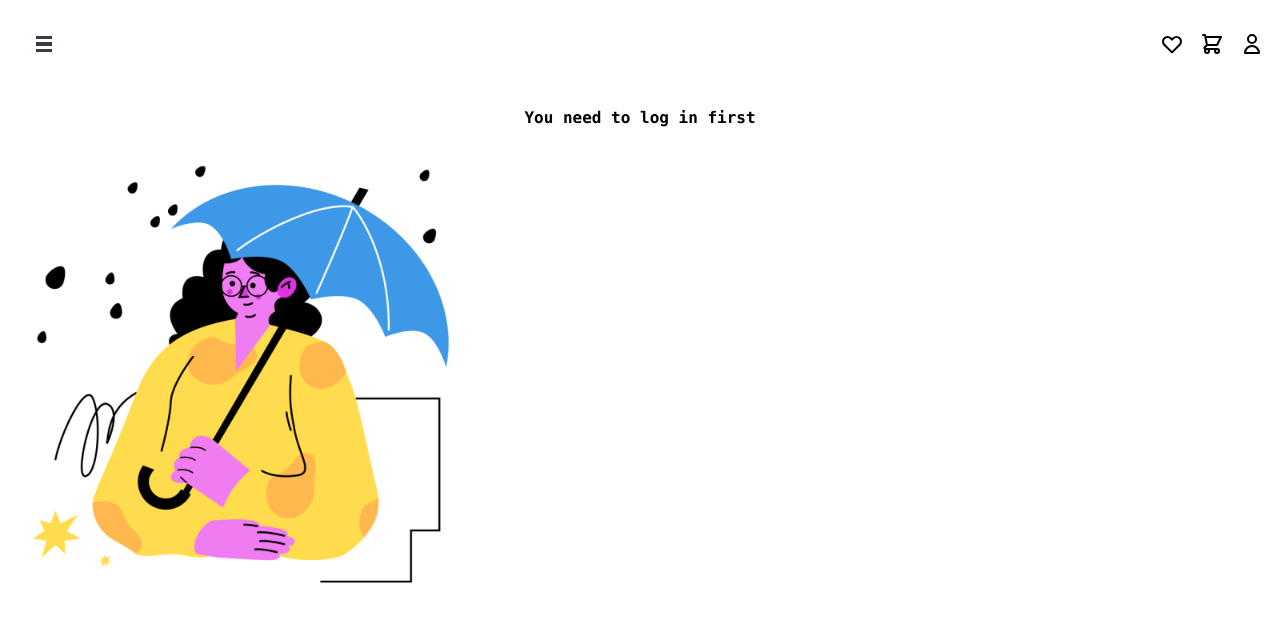
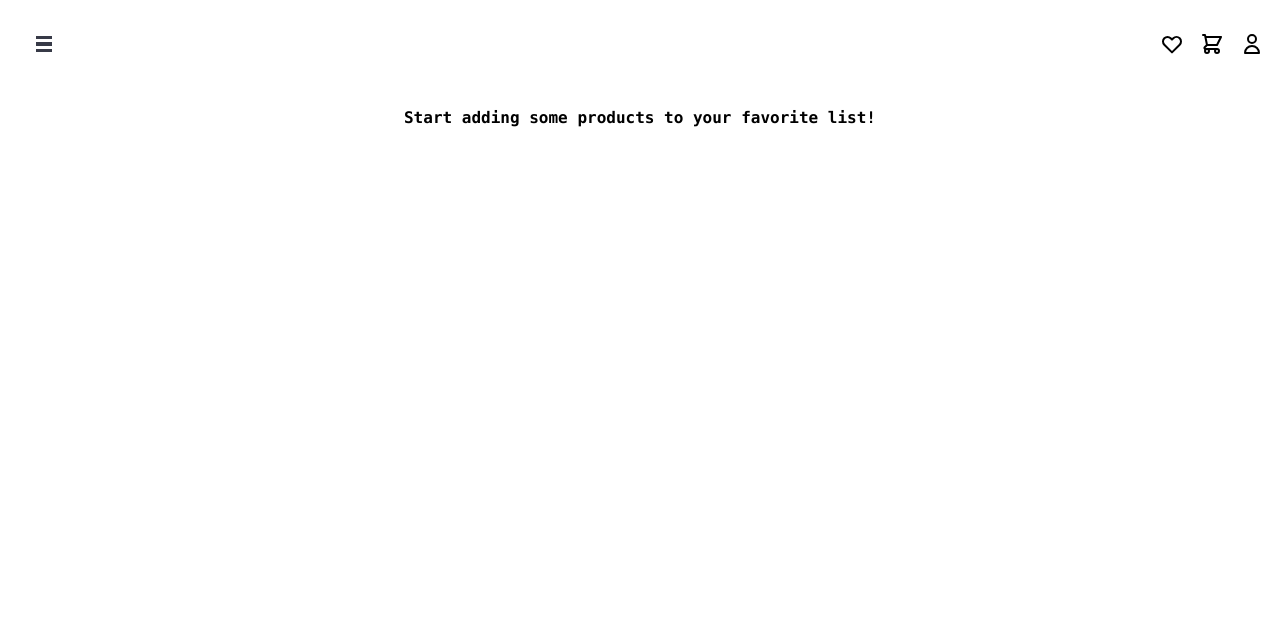
Before and after one commit to xnslx/Nextjs-Ecommerce, a Next.js app: page /favoritelist in a window 1280 px wide. Shown: the top 622 px of the page. Built offline with nearby package versions, Linux system fonts and the light colour scheme; no server answers.

Commit message:
refactor favlist page

```diff
--- a/pages/favoritelist.js
+++ b/pages/favoritelist.js
@@ -18,7 +18,12 @@ const FavoriteList = (props) => {
             console.log(err)
         })
     },[])
-    if(session){
+    if(items.length === 0){
+        return(
+            <p className="text-base mt-12 w-2/3 ml-auto mr-auto text-center font-bold leading-7 mb-2 font-mono">Start adding some products to your favorite list!</p>
+        )
+    }
+    if(session && items.length >0){
         return (
             <div>
                 <FavoriteListItems items={items}/>
```
